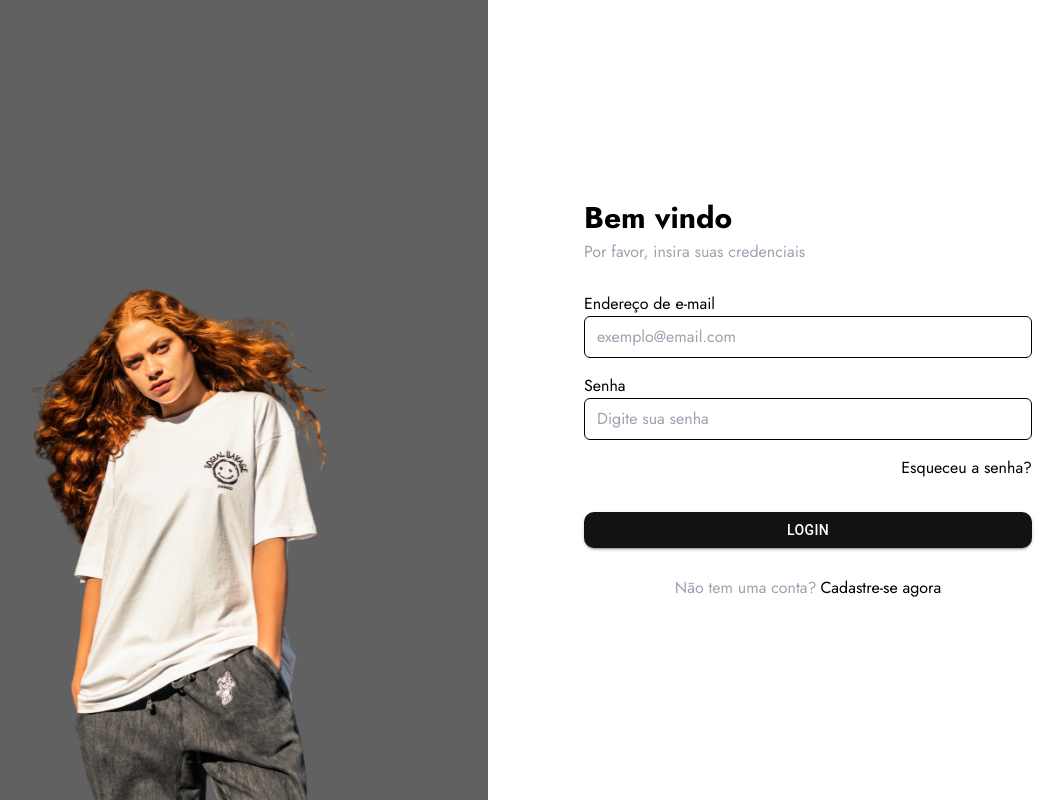
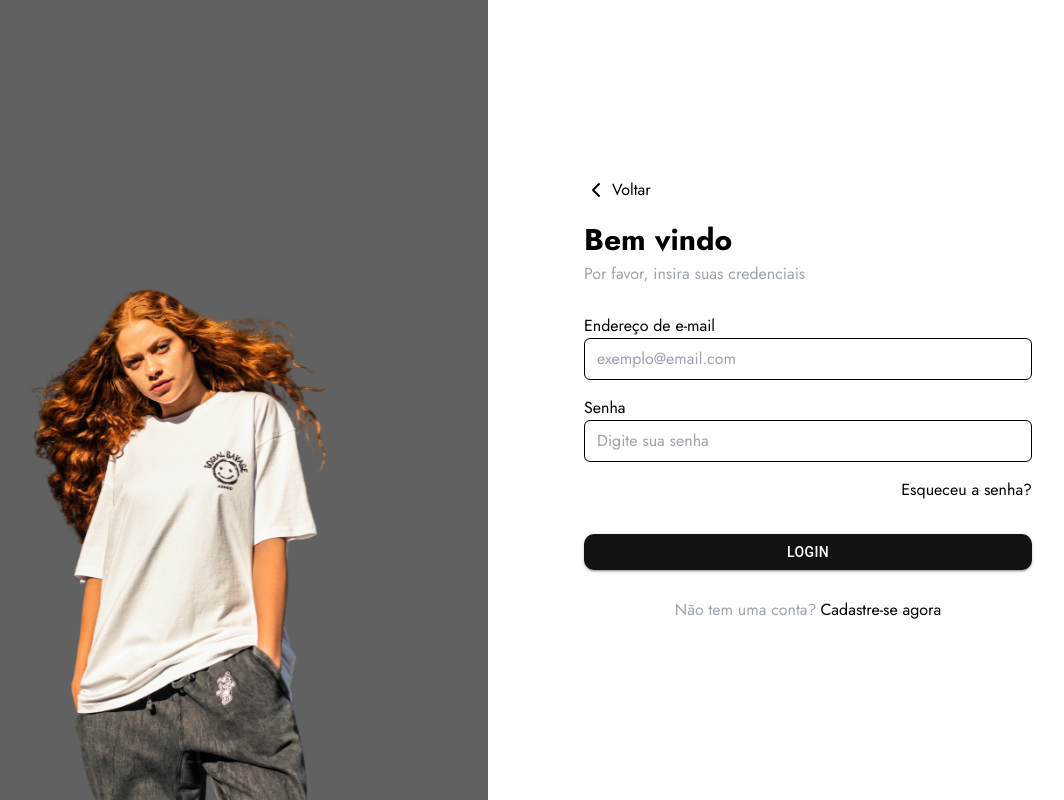
Before and after one commit to vemser/vemser-vs13-projeto-tshirt-ecomerce-front, a React (Vite) app: page /login in a window 1280 px wide. Shown: the whole page, without its empty margins (152-1216 px from the left). Built offline with nearby package versions, Linux system fonts and the light colour scheme.

Commit message:
feat: add link to redirect home

```diff
--- a/src/pages/login/Login.tsx
+++ b/src/pages/login/Login.tsx
@@ -4,6 +4,7 @@ import { useForm } from "react-hook-form";
 import * as yup from "yup";
 import womanImage from "../../../src/assets/foto-mulher-jovem.svg";
 import { NavLink } from "react-router-dom";
+import { ChevronLeft } from "lucide-react";
 
 interface FormInputs {
   email: string;
@@ -41,6 +42,10 @@ export const Login = () => {
       <section className="w-full md:w-2/4 flex flex-col h-screen p-4 justify-center items-center">
         <form onSubmit={handleSubmit(onSubmit)} className="w-full max-w-md">
           <div className="flex flex-col gap-1">
+          <NavLink to="/" className="self-start mb-4 flex items-center">
+              <ChevronLeft className="mr-1" />
+              <span className="cursor-pointer text-base">Voltar</span>
+            </NavLink>
             <h1 className="text-3xl font-bold">Bem vindo</h1>
             <p className="text-base text-gray-400 mb-7">
               Por favor, insira suas credenciais
```
